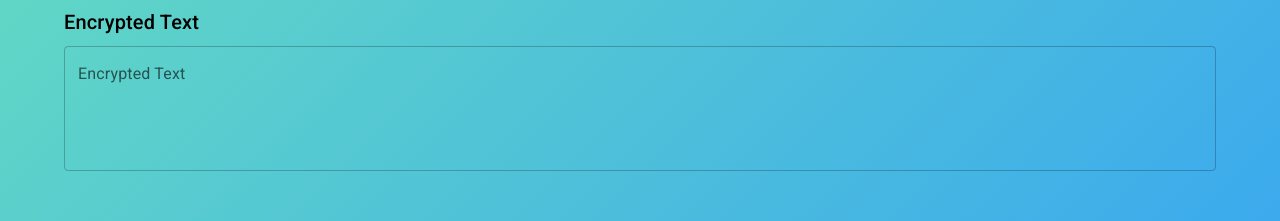
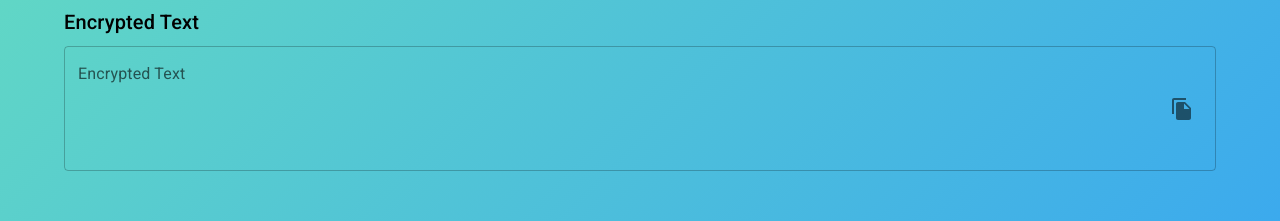
Before and after one commit to DilshanNaveen/EncDec, a React (Create React App) app: page / in a window 1280 px wide. Shown: the part 553-774 px from the top of the page. Built offline with nearby package versions, Linux system fonts and the light colour scheme.

Commit message:
added copy icon

```diff
--- a/src/App.tsx
+++ b/src/App.tsx
@@ -1,7 +1,8 @@
 import React, { useState } from 'react';
-import { Box, Button, Container, Tab, Tabs, TextField, Typography, Snackbar, Alert as MuiAlert } from '@mui/material';
+import { Box, Button, Container, Tab, Tabs, TextField, Typography, Snackbar, Alert as MuiAlert, IconButton, InputAdornment } from '@mui/material';
 import styled from '@emotion/styled';
 import { AES, enc } from "crypto-js";
+import FileCopyIcon from '@mui/icons-material/FileCopy';
 
 const GradientBackground = styled(Container)`
   min-height: 100vh;
@@ -83,6 +84,23 @@ function App() {
     setDecryptedText(decrypted);
   };
 
+  const handleCopy = async (text: string) => {
+    try {
+      await navigator.clipboard.writeText(text);
+      setAlert({
+        open: true,
+        message: 'Text copied to clipboard!',
+        severity: 'success',
+      });
+    } catch (err) {
+      setAlert({
+        open: true,
+        message: 'Failed to copy the text!',
+        severity: 'error',
+      });
+    }
+  };
+
   return (
     <GradientBackground>
       <Typography variant="h2" align="center" gutterBottom>
@@ -113,8 +131,24 @@ function App() {
           <Typography variant="h6">Encrypted Text</Typography>
         </Box>
         <Box mt={1}>
-          <TextField multiline rows={4} fullWidth value={encryptedText} label="Encrypted Text" />
+          <TextField
+            multiline
+            rows={4}
+            fullWidth
+            value={encryptedText}
+            label="Encrypted Text"
+            InputProps={{
+              endAdornment: (
+                <InputAdornment position="end">
+                  <IconButton onClick={() => handleCopy(encryptedText)}>
+                    <FileCopyIcon />
+                  </IconButton>
+                </InputAdornment>
+              )
+            }}
+          />
         </Box>
+
       </TabPanel>
 
       <TabPanel value={tabValue} index={1}>
@@ -132,7 +166,22 @@ function App() {
           <Typography variant="h6">Decrypted Text</Typography>
         </Box>
         <Box mt={1}>
-          <TextField multiline rows={4} fullWidth value={decryptedText} label="Plain Text" />
+          <TextField
+            multiline
+            rows={4}
+            fullWidth
+            value={decryptedText}
+            label="Plain Text"
+            InputProps={{
+              endAdornment: (
+                <InputAdornment position="end">
+                  <IconButton onClick={() => handleCopy(decryptedText)}>
+                    <FileCopyIcon />
+                  </IconButton>
+                </InputAdornment>
+              ),
+            }}
+          />
         </Box>
       </TabPanel>
       <Snackbar open={alert.open} autoHideDuration={6000} onClose={handleCloseAlert} anchorOrigin={{ vertical: 'top', horizontal: 'right' }}>
```
